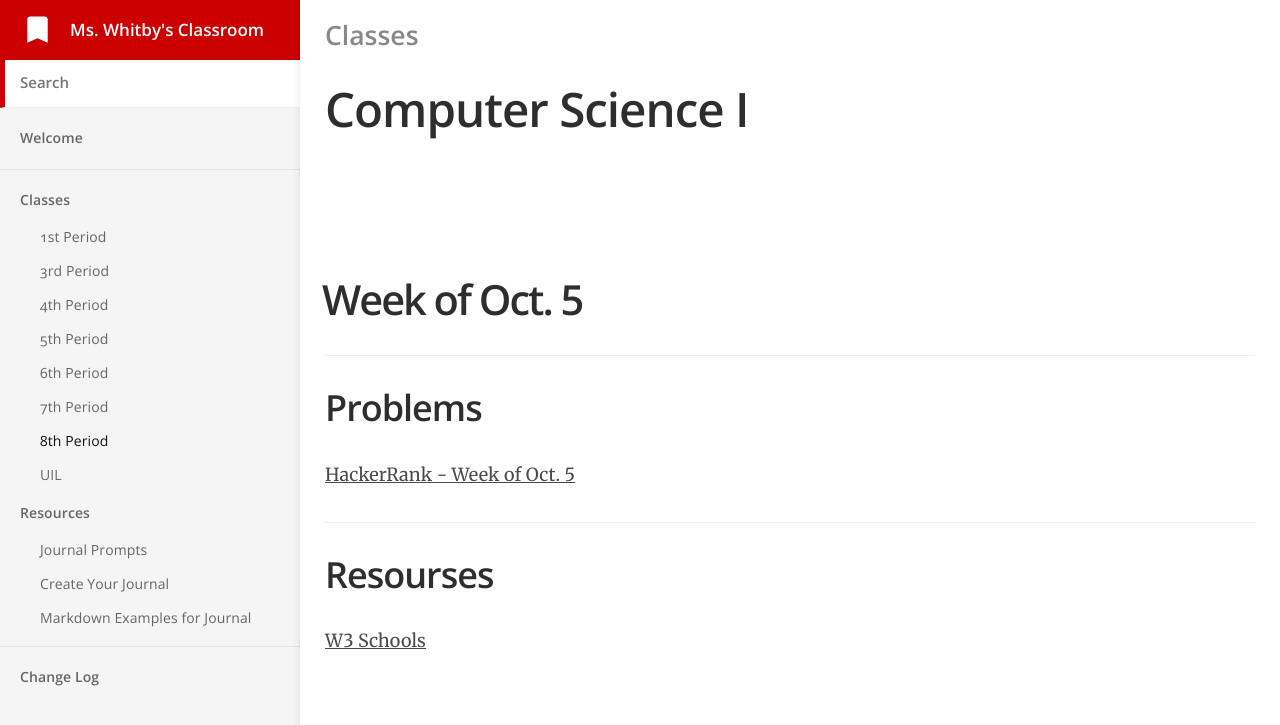
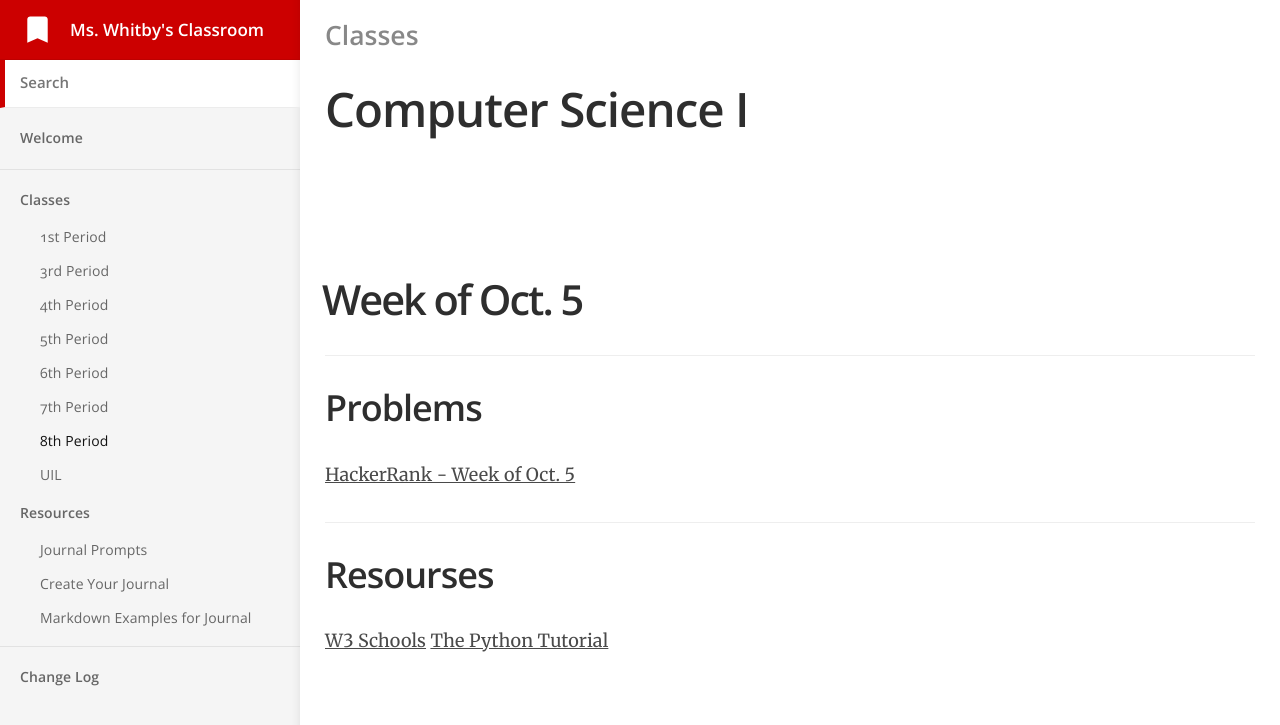
Before and after one commit to mswhitby/classroom, a Jekyll site: the page built from _docs/classes/8th.md, in a window 1280 px wide. Shown: the top 725 px of the page. Built offline with Jekyll 4.4.1, drawn with Linux system fonts in a browser that asks for light colours.

Commit message:
Update 8th.md

```diff
--- a/_docs/classes/8th.md
+++ b/_docs/classes/8th.md
@@ -12,3 +12,4 @@ order: 7
 
 ## Resourses
 [W3 Schools](https://www.w3schools.com/python)
+[The Python Tutorial](https://docs.python.org/3/tutorial/index.html)
```
